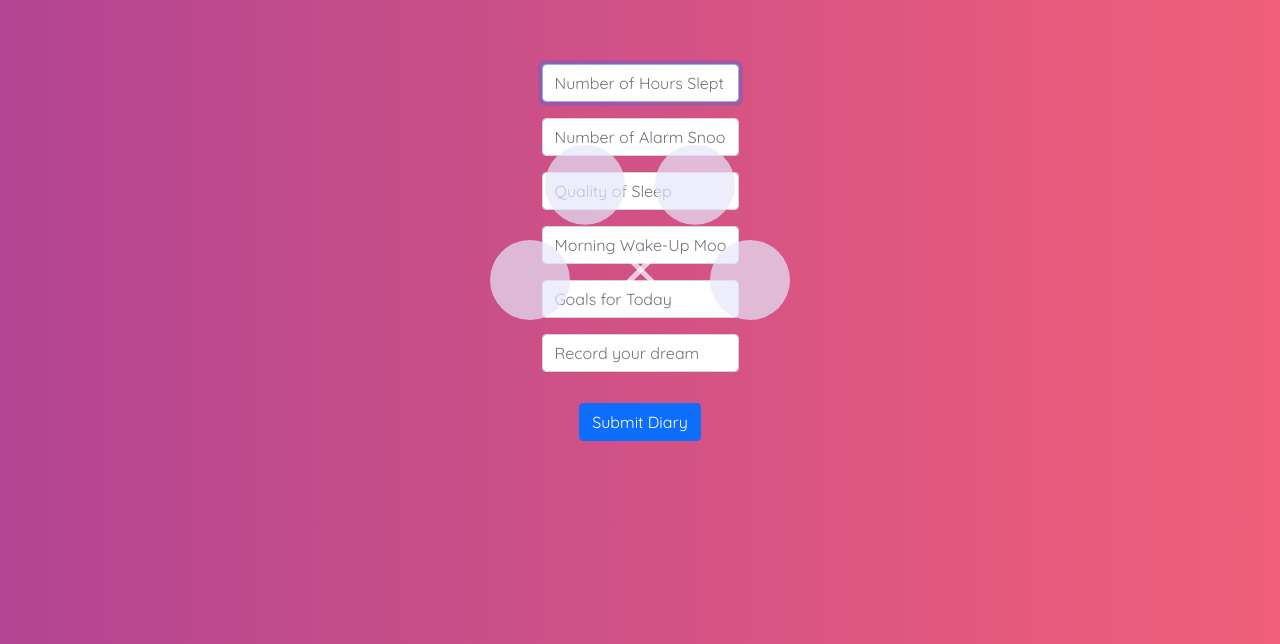
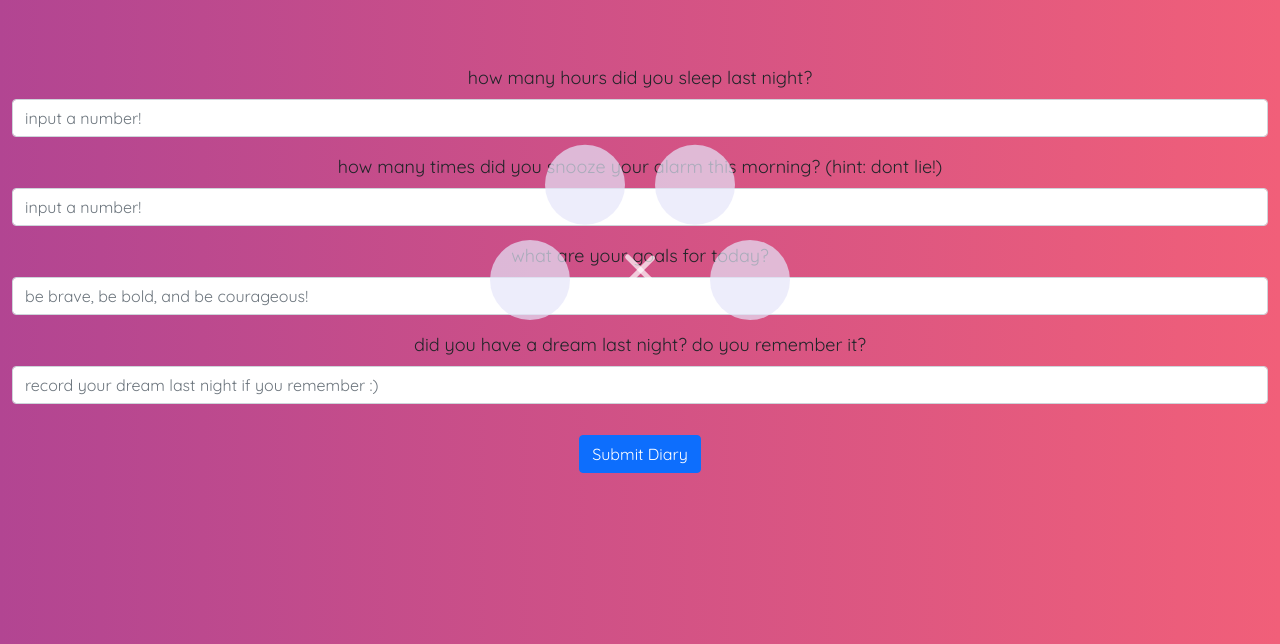
Before and after one commit to jolin-chan/jolin-chan.github.io, a Flask app: page /diary in a window 1280 px wide. Shown: the part 120-764 px from the top of the page. Run offline with Flask 2, Linux system fonts and the light colour scheme; some libraries are stand-ins or nearby versions; some web fonts are replaced.

Commit message:
updated html in diary.html

```diff
--- a/final/templates/diary.html
+++ b/final/templates/diary.html
@@ -6,7 +6,7 @@
 
 {% block main %}
 <form action="/diary" method="post">
-        <div class="mb-3">
+    <!-- <div class="mb-3">
         <input autocomplete="off" autofocus class="form-control mx-auto w-auto" id="hours_slept" name="hours_slept" placeholder="Number of Hours Slept" type="text">
     </div>
     <div class="mb-3">
@@ -22,7 +22,24 @@
         <input autocomplete="off" autofocus class="form-control mx-auto w-auto" id="daily_goals" name="daily_goals" placeholder="Goals for Today" type="text">
     </div>
     <div class="mb-3">
-            <input autocomplete="off" autofocus class="form-control mx-auto w-auto" id="dream" name="dream" placeholder="Record your dream" type="text">
+        <input autocomplete="off" autofocus class="form-control mx-auto w-auto" id="dream" name="dream" placeholder="Record your dream" type="text"> -->
+    <div class="mb-3">
+        <label for="formGroupExampleInput" class="form-label">how many hours did you sleep last night?</label>
+        <input type="text" class="form-control" id="formGroupExampleInput" placeholder="input a number!">
+    </div>
+    <div class="mb-3">
+        <label for="formGroupExampleInput2" class="form-label">how many times did you snooze your alarm this morning? (hint: dont lie!)</label>
+        <input type="text" class="form-control" id="formGroupExampleInput2" placeholder="input a number!">
+    </div>
+    <!--something for sleep quality and sleeping mood-->
+    <div class="mb-3">
+        <label for="formGroupExampleInput2" class="form-label">what are your goals for today?</label>
+        <input type="text" class="form-control" id="formGroupExampleInput2" placeholder="be brave, be bold, and be courageous!">
+    </div>
+    <div class="mb-3">
+        <label for="formGroupExampleInput2" class="form-label">did you have a dream last night? do you remember it?</label>
+        <input type="text" class="form-control" id="formGroupExampleInput2" placeholder="record your dream last night if you remember :)">
+    </div>
     </div>
     <button class="btn btn-primary" type="submit">Submit Diary</button>
 </form>
```
Lines whose indentation alone changed are shown as unchanged.
